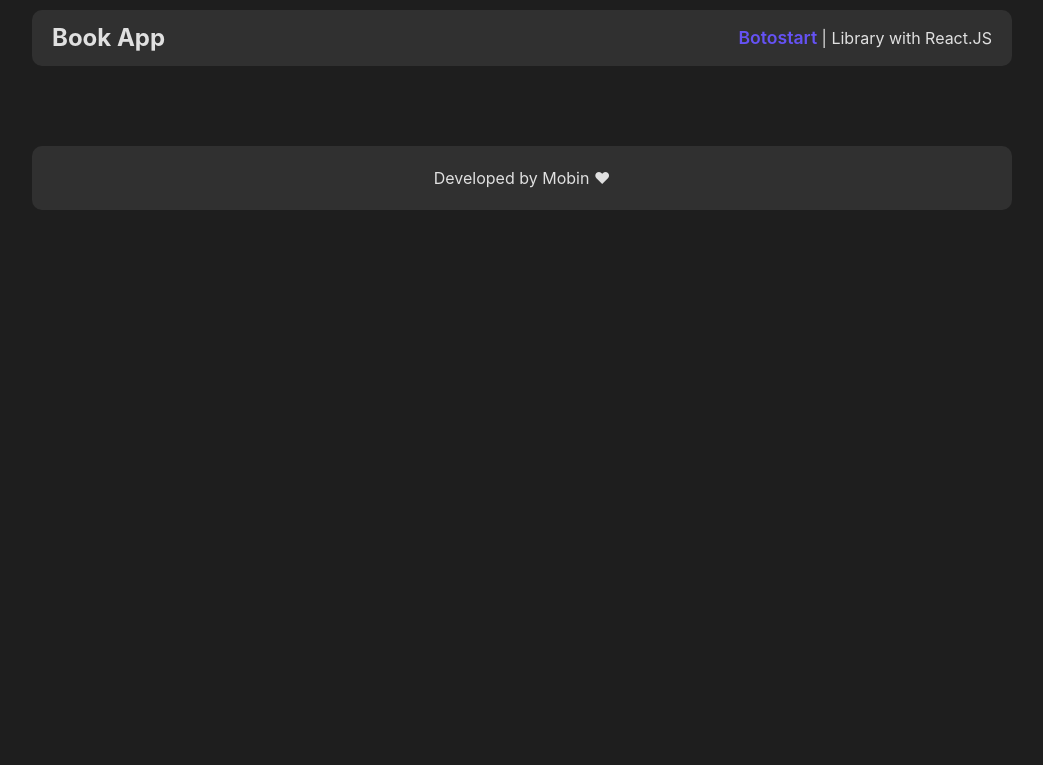
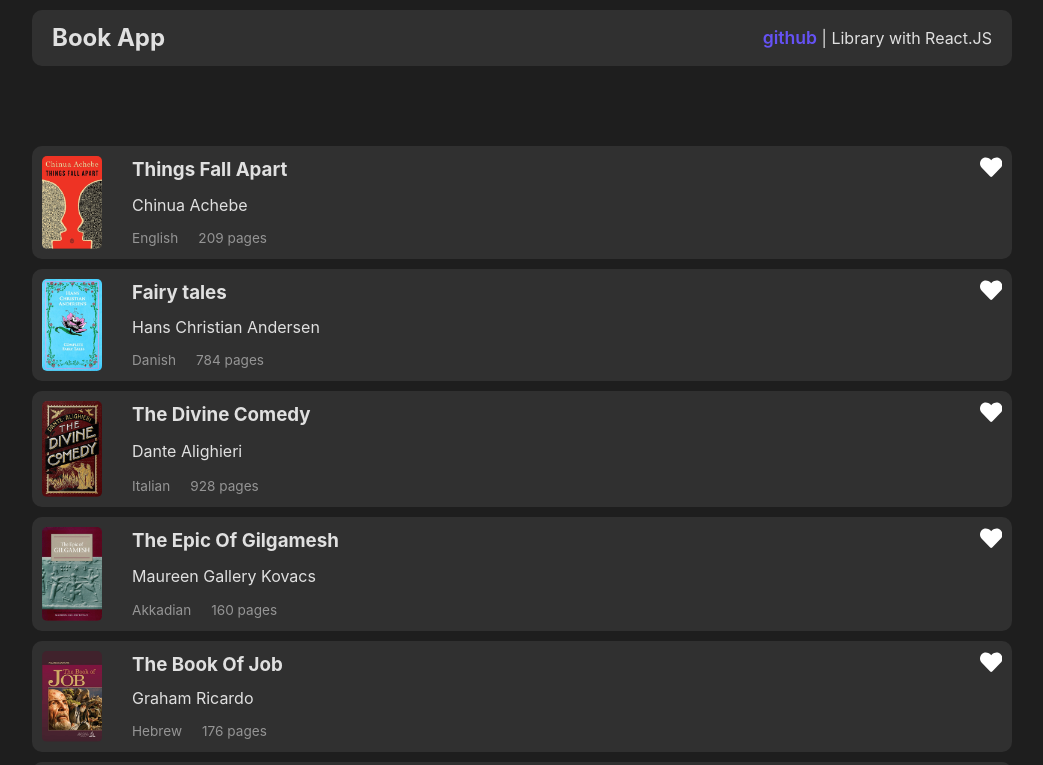
Before and after one commit to Mobin-sari/a-library-with-react-js, a React (Vite) app: page / in a window 1280 px wide. Shown: the top 765 px of the page, without its empty margins (118-1161 px from the left). Built offline with nearby package versions, Linux system fonts and the light colour scheme.

Commit message:
added bookcard component and some change i UI.

```diff
--- a/package.json
+++ b/package.json
@@ -10,6 +10,7 @@
     "preview": "vite preview"
   },
   "dependencies": {
+    "framer-motion": "^11.0.3",
     "prop-types": "^15.8.1",
     "react": "^18.2.0",
     "react-dom": "^18.2.0",
--- a/src/App.jsx
+++ b/src/App.jsx
@@ -1,13 +1,13 @@
-import Layout from "./layouts/Layout.jsx";
+import Layout from "./layouts/Layout";
+
+// import styles from "./app.module.css";
+import Books from "./components/Books";
 
 function App() {
 
   return (
       <Layout>
-        <div>
-          <p>mobiiin</p>
-        </div>
-
+        <Books />
       </Layout>
   );
 }
--- /dev/null
+++ b/src/app.module.css
@@ -0,0 +1,4 @@
+.text {
+    color: #fff;
+    font-size: 2rem;
+}
--- /dev/null
+++ b/src/components/BookCard.jsx
@@ -0,0 +1,52 @@
+import PropTypes from 'prop-types';
+
+import { motion } from "framer-motion"
+
+import { useState } from 'react';
+
+import styles from "./bookcard.module.css"
+
+import { FaHeart } from "react-icons/fa";
+
+BookCard.propTypes = {
+    data: PropTypes.string.isRequred
+};
+
+function BookCard({ data: {title, author, image, language, pages} }) {
+    const [like, setLike] = useState(false)
+
+    const likeHandler = () => {
+        setLike((like) => !like)
+    };
+
+    return (
+        <div className={styles.card}>
+            <img src={image} alt={title}/>
+            <div className={styles.info}>
+                <h3>{title}</h3>
+                <p>{author}</p>
+                <div>
+                    <span>{language}</span>
+                    <span>{pages} pages</span>
+                </div>
+            </div>
+                <motion.button
+                    onClick={likeHandler}
+                    initial={{ scale: 1 }}
+                    animate={{ rotate: 360, scale: 1 }}
+                    transition={{
+                      type: "spring",
+                      stiffness: 260,
+                      damping: 100
+                    }}
+                >
+                    <FaHeart
+                        color={like ? "red" : "#fff"}
+                        fontSize="1.4rem"
+                    />
+                </motion.button>
+        </div>
+    );
+}
+
+export default BookCard;
--- /dev/null
+++ b/src/components/Books.jsx
@@ -0,0 +1,56 @@
+// import PropTypes from 'prop-types';
+import { books } from "../constants/mockData";
+
+import BookCard from "./BookCard";
+
+import styles from "./books.module.css"
+
+import { motion } from "framer-motion"
+
+const container = {
+    hidden: { opacity: 1, scale: 0 },
+    visible: {
+      opacity: 1,
+      scale: 1,
+      transition: {
+        delayChildren: 0.3,
+        staggerChildren: 0.2
+      }
+    }
+};
+const item = {
+    hidden: { y: 20, opacity: 0 },
+    visible: {
+      y: 0,
+      opacity: 1
+    }
+};
+
+Books.propTypes = {
+
+};
+
+function Books() {
+    return (
+        <div className={styles.container}>
+            <motion.div
+                className="container"
+                variants={container}
+                initial="hidden"
+                animate="visible"
+            >
+                {books.map((book) => (
+                    <motion.li
+                    key={book.id}
+                    className="item"
+                    variants={item}
+                    >
+                        <BookCard data={book} />
+                    </motion.li>
+                ))}
+            </motion.div>
+        </div>
+    );
+}
+
+export default Books;
--- /dev/null
+++ b/src/components/bookcard.module.css
@@ -0,0 +1,34 @@
+.card {
+    display: flex;
+    padding: 10px;
+    margin-bottom: 10px;
+    background-color: #303030;
+    border-radius: 10px;
+}
+
+.card img {
+    width: 60px;
+    border-radius: 5px;
+    margin-right: 30px;
+}
+
+.info {
+    width: 100%;
+    display: flex;
+    flex-direction: column;
+    justify-content: space-between;
+}
+
+.info span {
+    margin-right: 20px;
+    font-size: 0.85rem;
+    color: #959595;
+}
+
+.card button {
+    width: fit-content;
+    height: fit-content;
+    background: none;
+    border: none;
+    cursor: pointer;
+}
--- /dev/null
+++ b/src/components/books.module.css
@@ -0,0 +1,3 @@
+.container li {
+    list-style: none;
+}
--- a/src/constants/mockData.js
+++ b/src/constants/mockData.js
@@ -1,9 +1,20 @@
+import img1 from "../assets/1.png"
+import img2 from "../assets/2.png"
+import img3 from "../assets/3.png"
+import img4 from "../assets/4.png"
+import img5 from "../assets/5.png"
+import img6 from "../assets/6.png"
+import img7 from "../assets/7.png"
+import img8 from "../assets/8.png"
+import img9 from "../assets/9.png"
+import img10 from "../assets/10.png"
+
 const books = [
   {
     id: "001",
     author: "Chinua Achebe",
     country: "Nigeria",
-    image: "1.png",
+    image:img1,
     language: "English",
     link: "https://en.wikipedia.org/wiki/Things_Fall_Apart\n",
     pages: 209,
@@ -14,7 +25,7 @@ const books = [
     id: "002",
     author: "Hans Christian Andersen",
     country: "Denmark",
-    image: "2.png",
+    image:img2,
     language: "Danish",
     link: "https://en.wikipedia.org/wiki/Fairy_Tales_Told_for_Children._First_Collection.\n",
     pages: 784,
@@ -25,7 +36,7 @@ const books = [
     id: "003",
     author: "Dante Alighieri",
     country: "Italy",
-    image: "3.png",
+    image:img3,
     language: "Italian",
     link: "https://en.wikipedia.org/wiki/Divine_Comedy\n",
     pages: 928,
@@ -36,7 +47,7 @@ const books = [
     id: "004",
     author: "Maureen Gallery Kovacs",
     country: "Sumer and Akkadian Empire",
-    image: "4.png",
+    image:img4,
     language: "Akkadian",
     link: "https://en.wikipedia.org/wiki/Epic_of_Gilgamesh\n",
     pages: 160,
@@ -47,7 +58,7 @@ const books = [
     id: "005",
     author: "Graham Ricardo",
     country: "Achaemenid Empire",
-    image: "5.png",
+    image:img5,
     language: "Hebrew",
     link: "https://en.wikipedia.org/wiki/Book_of_Job\n",
     pages: 176,
@@ -58,7 +69,7 @@ const books = [
     id: "006",
     author: "Hanan Al-Shaykh",
     country: "India/Iran/Iraq/Egypt/Tajikistan",
-    image: "6.png",
+    image:img6,
     language: "Arabic",
     link: "https://en.wikipedia.org/wiki/One_Thousand_and_One_Nights\n",
     pages: 288,
@@ -69,7 +80,7 @@ const books = [
     id: "007",
     author: "Robert Cook",
     country: "Iceland",
-    image: "7.png",
+    image:img7,
     language: "English",
     link: "https://en.wikipedia.org/wiki/Nj%C3%A1ls_saga\n",
     pages: 384,
@@ -80,7 +91,7 @@ const books = [
     id: "008",
     author: "Jane Austen",
     country: "United Kingdom",
-    image: "8.png",
+    image:img8,
     language: "English",
     link: "https://en.wikipedia.org/wiki/Pride_and_Prejudice\n",
     pages: 226,
@@ -91,7 +102,7 @@ const books = [
     id: "009",
     author: "Honor\u00e9 de Balzac",
     country: "France",
-    image: "9.png",
+    image:img9,
     language: "French",
     link: "https://en.wikipedia.org/wiki/Le_P%C3%A8re_Goriot\n",
     pages: 443,
@@ -102,7 +113,7 @@ const books = [
     id: "010",
     author: "Samuel Beckett",
     country: "Republic of Ireland",
-    image: "10.png",
+    image: img10,
     language: "French",
     link: "https://en.wikipedia.org/wiki/Molloy_(novel)\n",
     pages: 256,
--- a/src/layouts/Layout.jsx
+++ b/src/layouts/Layout.jsx
@@ -1,24 +1,28 @@
 import PropTypes from 'prop-types';
+
 import styles from "./layout.module.css"
 
-function Layout({ child }) {
+Layout.propTypes = {
+    children: PropTypes.string.isRequired
+}
+
+function Layout({ children }) {
 
     return (
         <>
             <header className={styles.header}>
                 <h2>Book App</h2>
                 <p>
-                <a href="./">Botostart</a> | Library with React.JS
+                    <a href="./">github</a> | Library with React.JS
                 </p>
             </header>
-        { child }
+            <div>
+                { children }
+            </div>
             <footer className={styles.footer}>
                 <p>Developed by Mobin ❤</p>
             </footer>
         </>
     );
 }
-Layout.propTypes = {
-    child: PropTypes.string
-}
 export default Layout;
```
Also changed, not shown: 1 other file (tests, documents, lock files or other folders). Lines whose indentation alone changed are shown as unchanged.
